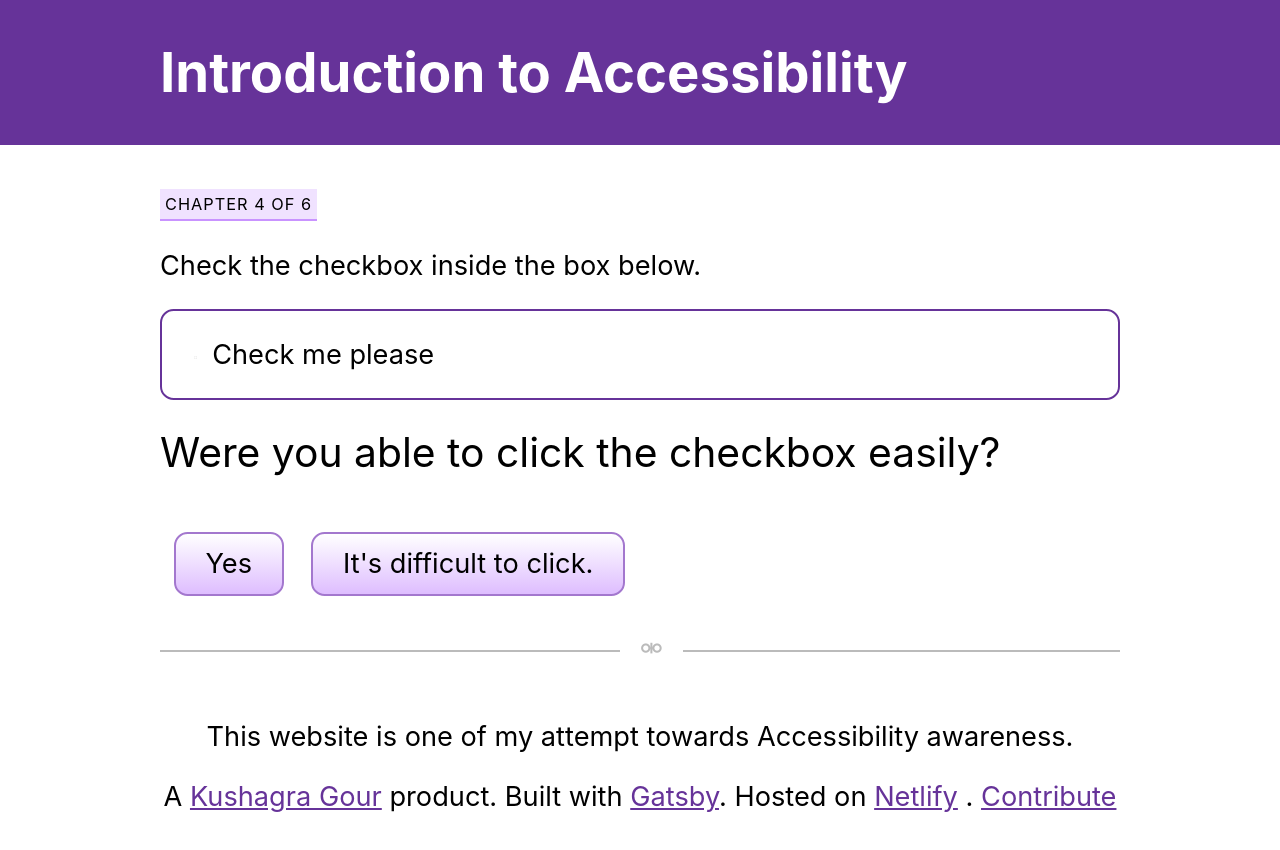
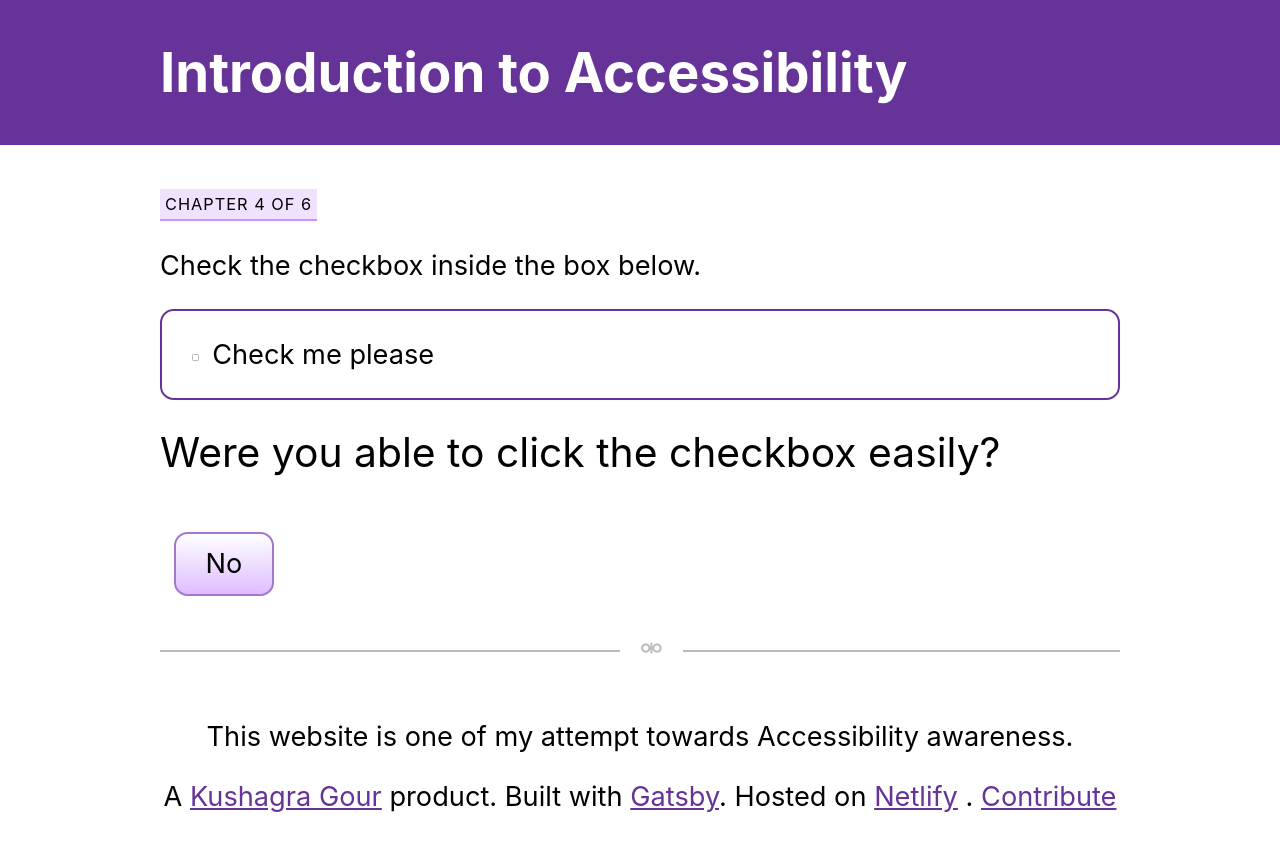
Before and after one commit to chinchang/introduction-to-accessibility, a Gatsby site: page /chapter-4 in a window 1280 px wide. Built offline with nearby package versions, Linux system fonts and the light colour scheme; Gatsby itself is replaced by a stand-in of ours.

Commit message:
Update chapter-4.js

```diff
--- a/src/pages/chapter-4.js
+++ b/src/pages/chapter-4.js
@@ -33,7 +33,7 @@ const Page = () => {
               style={{
                 margin: 0,
                 marginRight: "10px",
-                transform: "scale(0.3)",
+                transform: "scale(0.5)",
               }}
             ></input>
             <label>Check me please</label>
@@ -41,9 +41,8 @@ const Page = () => {
 
           <Question>Were you able to click the checkbox easily?</Question>
 
-          <Button onClick={() => setUserResponse(false)}>Yes</Button>
           <Button onClick={() => setUserResponse(true)}>
-            It's difficult to <ClickOrTap />.
+           No
           </Button>
         </section>
       ) : null}
@@ -52,7 +51,7 @@ const Page = () => {
         <h1>Labelled Form Controls</h1>
 
         <p>
-          Yes, I know the checkbox is too small to be clicked. A normal size
+          The checkbox is too small to be easily clicked. A normal size
           checkbox could have been just fine for you to click easily. But
           important thing to understand here is that{" "}
           <mark>
```
